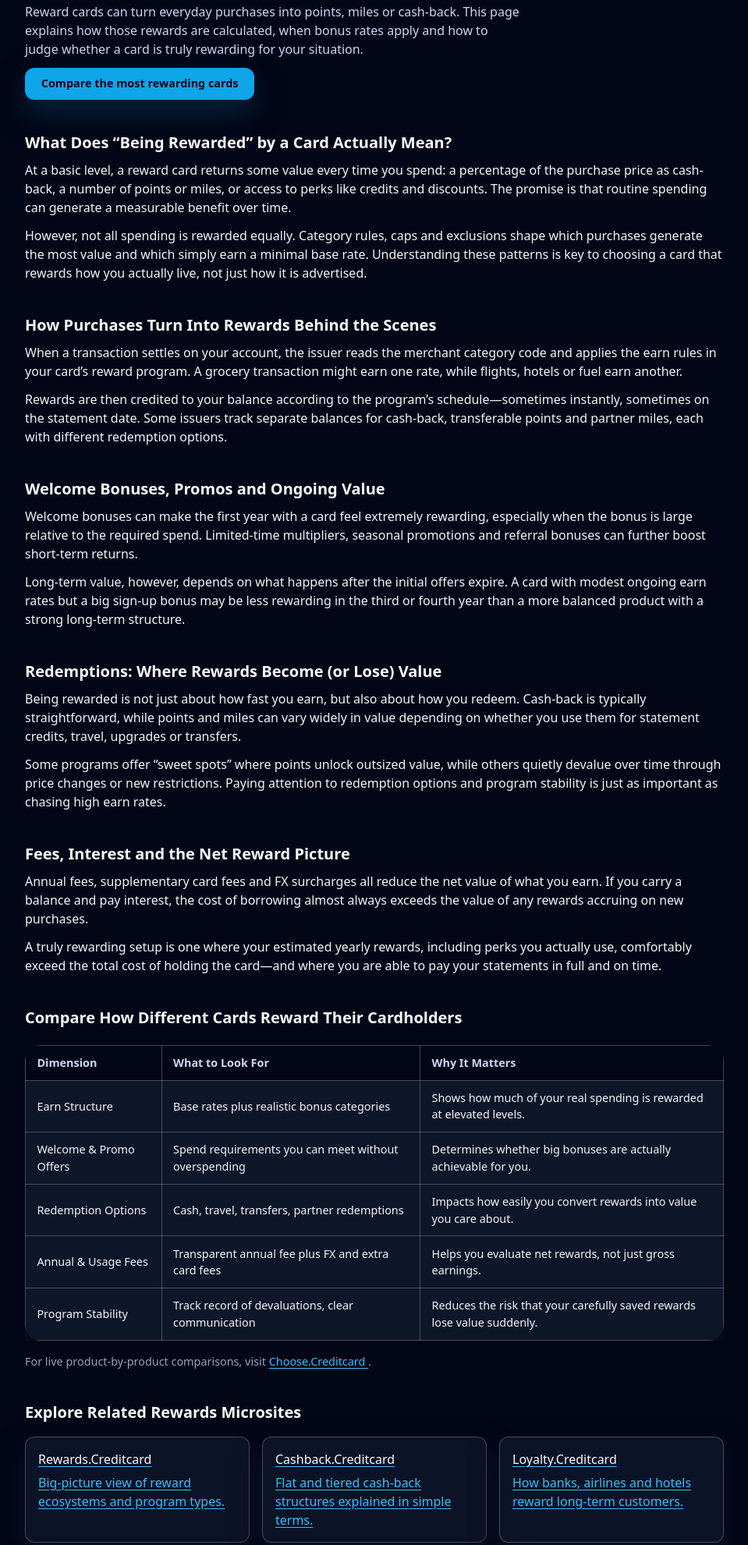
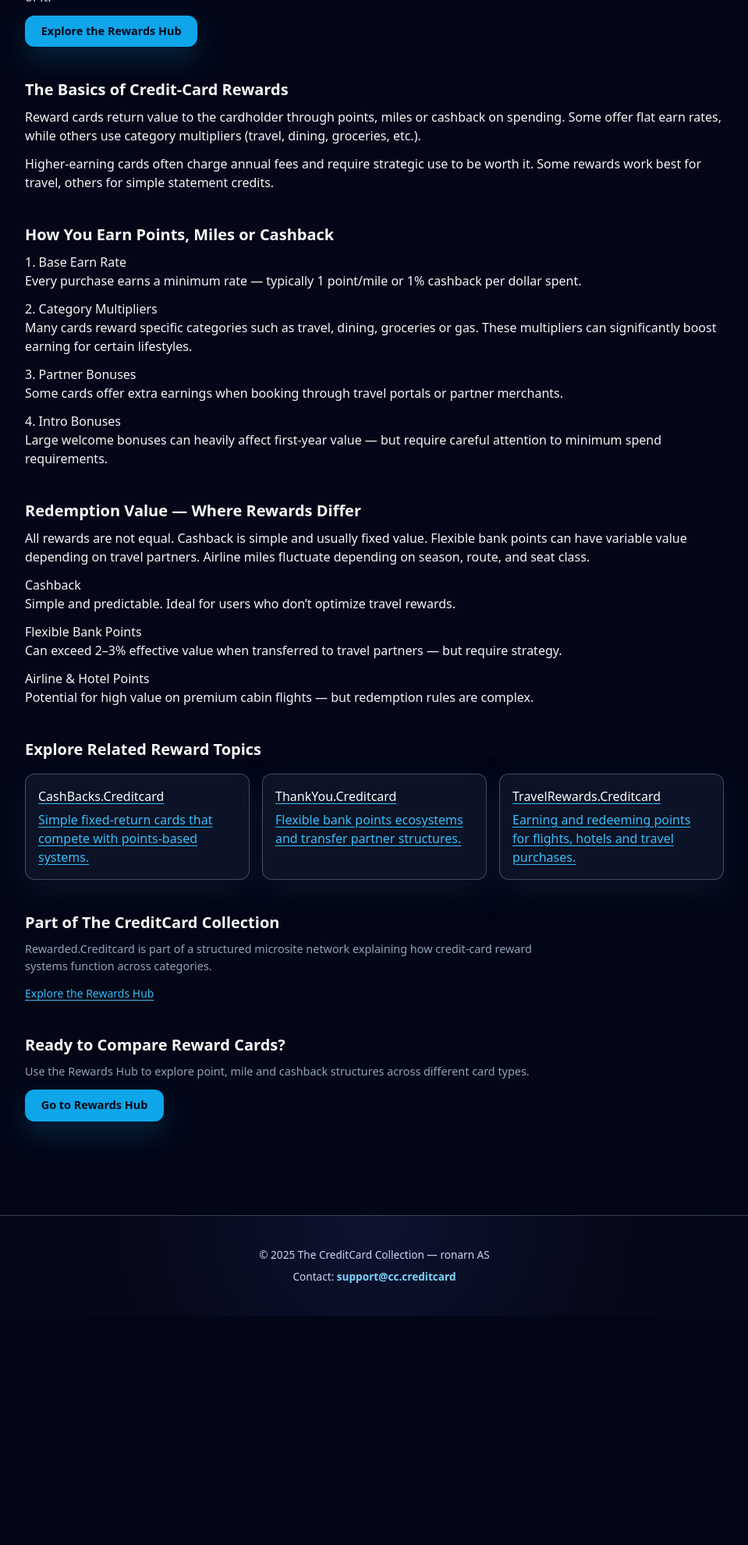
Before and after one commit to ChooseCreditCard/rewarded.creditcard, a plain HTML site: page index.html in a window 1280 px wide. Shown: the part 300-2281 px from the top of the page at 78% size, without its empty margins (160-1119 px from the left). After the commit the page ends 1987 px from the top, so only its background shows below. Drawn offline with nearby package versions, Linux system fonts and the light colour scheme.

Commit message:
Update index.html

```diff
--- a/index.html
+++ b/index.html
@@ -4,22 +4,22 @@
   <meta charset="UTF-8" />
   <meta name="viewport" content="width=device-width, initial-scale=1" />
 
-  <title>Rewarded.Creditcard – How to Get Rewarded for Every Card Purchase</title>
-  <meta name="description" content="Understand how to get rewarded for your credit-card spending: earn structures, bonuses, tiers and how to turn day-to-day purchases into points, miles or cash-back." />
+  <title>Rewarded.Creditcard – How Credit-Card Rewards Really Work</title>
+  <meta name="description" content="Understand how credit-card rewards work: points, miles, cashback, redemption value, reward categories and pitfalls. Educational, neutral overview." />
   <meta name="robots" content="index,follow" />
   <link rel="canonical" href="https://rewarded.creditcard/" />
 
   <!-- Open Graph -->
-  <meta property="og:title" content="Rewarded.Creditcard – Credit-Card Rewards Explained" />
-  <meta property="og:description" content="Learn how cardholders are rewarded: base earn, bonus categories, welcome offers and redemptions that turn spending into real-world value." />
+  <meta property="og:title" content="Rewarded.Creditcard – Points, Miles & Cashback Explained" />
+  <meta property="og:description" content="A clear guide to how credit-card reward systems work: earn rates, category multipliers, real redemption value and common pitfalls." />
   <meta property="og:type" content="website" />
   <meta property="og:url" content="https://rewarded.creditcard/" />
   <meta property="og:image" content="https://choose.creditcard/preview.png?utm_source=rewarded.creditcard&utm_medium=referral&utm_campaign=og_image" />
 
   <!-- Twitter -->
   <meta name="twitter:card" content="summary_large_image" />
-  <meta name="twitter:title" content="Rewarded.Creditcard – Credit-Card Rewards Explained" />
-  <meta name="twitter:description" content="Independent explanation of how credit-card rewards work: how you earn them, how you redeem them and what to check beyond the headline offer." />
+  <meta name="twitter:title" content="Rewarded.Creditcard – Credit Card Rewards Explained" />
+  <meta name="twitter:description" content="Understand points, miles, cashback, redemptions and how value differs across card types." />
   <meta name="twitter:image" content="https://choose.creditcard/preview.png?utm_source=rewarded.creditcard&utm_medium=referral&utm_campaign=twitter_image" />
 
   <!-- GA4 -->
@@ -31,12 +31,13 @@
     gtag('config', 'G-64FE63JQ3H');
   </script>
 
-  <!-- Tailwind for utility classes -->
+  <!-- Tailwind -->
   <script src="https://cdn.tailwindcss.com"></script>
 
-  <!-- Your shared minisite styles -->
+  <!-- Shared minisite styles -->
   <link rel="stylesheet" href="./styles.css" />
 </head>
+
 <body class="bg-slate-950 text-slate-100">
   <header class="site-header">
     <div class="nav-inner max-w-6xl">
@@ -44,18 +45,19 @@
         <div class="cc-logo">CC</div>
         <div class="brand-text">
           <div class="brand-title">Rewarded.Creditcard</div>
-          <div class="brand-subtitle">How Credit-Card Rewards Really Work</div>
+          <div class="brand-subtitle">Points, Miles & Cashback</div>
         </div>
       </div>
-      <nav class="nav-links" aria-label="Page navigation">
+      <nav class="nav-links">
         <a href="#overview">Overview</a>
-        <a href="#mechanics">How It Works</a>
-        <a href="#compare">Compare</a>
+        <a href="#earning">Earning</a>
+        <a href="#redemption">Redemption</a>
       </nav>
     </div>
   </header>
 
   <main class="cc-page">
+
     <!-- Breadcrumb -->
     <div class="cc-breadcrumb">
       <a href="https://choose.creditcard/?utm_source=rewarded.creditcard&utm_medium=referral&utm_campaign=breadcrumb">Home</a>
@@ -66,155 +68,110 @@
     <!-- Hero -->
     <section class="hero">
       <div class="hero-content">
-        <h1>What It Really Means to Be Rewarded for Your Card Spending</h1>
+        <h1>How Credit-Card Rewards Really Work</h1>
         <p class="hero-lead">
-          Reward cards can turn everyday purchases into points, miles or cash-back. This page explains how those rewards are calculated, when bonus rates apply and how to judge whether a card is truly rewarding for your situation.
+          Reward cards convert everyday spending into points, miles or cashback. But earn rates, multipliers and redemption rules vary massively — here’s how to make sense of it.
         </p>
-        <a class="cta" href="https://choose.creditcard/?utm_source=rewarded.creditcard&utm_medium=referral&utm_campaign=hero_cta">
-          Compare the most rewarding cards
+        <a class="cta" href="https://choose.creditcard/rewards/?utm_source=rewarded.creditcard&utm_medium=referral&utm_campaign=hero_cta">
+          Explore the Rewards Hub
         </a>
       </div>
     </section>
 
-    <!-- Content sections -->
+    <!-- Overview -->
     <section id="overview" class="section">
-      <h2>What Does “Being Rewarded” by a Card Actually Mean?</h2>
-      <p>At a basic level, a reward card returns some value every time you spend: a percentage of the purchase price as cash-back, a number of points or miles, or access to perks like credits and discounts. The promise is that routine spending can generate a measurable benefit over time.</p>
-      <p>However, not all spending is rewarded equally. Category rules, caps and exclusions shape which purchases generate the most value and which simply earn a minimal base rate. Understanding these patterns is key to choosing a card that rewards how you actually live, not just how it is advertised.</p>
+      <h2>The Basics of Credit-Card Rewards</h2>
+      <p>
+        Reward cards return value to the cardholder through points, miles or cashback on spending. Some offer flat earn rates, while others use category multipliers (travel, dining, groceries, etc.).
+      </p>
+      <p>
+        Higher-earning cards often charge annual fees and require strategic use to be worth it. Some rewards work best for travel, others for simple statement credits.
+      </p>
     </section>
 
-    <section id="mechanics" class="section">
-      <h2>How Purchases Turn Into Rewards Behind the Scenes</h2>
-      <p>When a transaction settles on your account, the issuer reads the merchant category code and applies the earn rules in your card’s reward program. A grocery transaction might earn one rate, while flights, hotels or fuel earn another.</p>
-      <p>Rewards are then credited to your balance according to the program’s schedule—sometimes instantly, sometimes on the statement date. Some issuers track separate balances for cash-back, transferable points and partner miles, each with different redemption options.</p>
+    <!-- Earning -->
+    <section id="earning" class="section">
+      <h2>How You Earn Points, Miles or Cashback</h2>
+
+      <h3>1. Base Earn Rate</h3>
+      <p>Every purchase earns a minimum rate — typically 1 point/mile or 1% cashback per dollar spent.</p>
+
+      <h3>2. Category Multipliers</h3>
+      <p>Many cards reward specific categories such as travel, dining, groceries or gas. These multipliers can significantly boost earning for certain lifestyles.</p>
+
+      <h3>3. Partner Bonuses</h3>
+      <p>Some cards offer extra earnings when booking through travel portals or partner merchants.</p>
+
+      <h3>4. Intro Bonuses</h3>
+      <p>Large welcome bonuses can heavily affect first-year value — but require careful attention to minimum spend requirements.</p>
     </section>
 
-    <section class="section">
-      <h2>Welcome Bonuses, Promos and Ongoing Value</h2>
-      <p>Welcome bonuses can make the first year with a card feel extremely rewarding, especially when the bonus is large relative to the required spend. Limited-time multipliers, seasonal promotions and referral bonuses can further boost short-term returns.</p>
-      <p>Long-term value, however, depends on what happens after the initial offers expire. A card with modest ongoing earn rates but a big sign-up bonus may be less rewarding in the third or fourth year than a more balanced product with a strong long-term structure.</p>
-    </section>
+    <!-- Redemption -->
+    <section id="redemption" class="section">
+      <h2>Redemption Value — Where Rewards Differ</h2>
+      <p>
+        All rewards are not equal. Cashback is simple and usually fixed value. Flexible bank points can have variable value depending on travel partners. Airline miles fluctuate depending on season, route, and seat class.
+      </p>
 
-    <section class="section">
-      <h2>Redemptions: Where Rewards Become (or Lose) Value</h2>
-      <p>Being rewarded is not just about how fast you earn, but also about how you redeem. Cash-back is typically straightforward, while points and miles can vary widely in value depending on whether you use them for statement credits, travel, upgrades or transfers.</p>
-      <p>Some programs offer “sweet spots” where points unlock outsized value, while others quietly devalue over time through price changes or new restrictions. Paying attention to redemption options and program stability is just as important as chasing high earn rates.</p>
-    </section>
+      <h3>Cashback</h3>
+      <p>Simple and predictable. Ideal for users who don’t optimize travel rewards.</p>
 
-    <section class="section">
-      <h2>Fees, Interest and the Net Reward Picture</h2>
-      <p>Annual fees, supplementary card fees and FX surcharges all reduce the net value of what you earn. If you carry a balance and pay interest, the cost of borrowing almost always exceeds the value of any rewards accruing on new purchases.</p>
-      <p>A truly rewarding setup is one where your estimated yearly rewards, including perks you actually use, comfortably exceed the total cost of holding the card—and where you are able to pay your statements in full and on time.</p>
-    </section>
+      <h3>Flexible Bank Points</h3>
+      <p>Can exceed 2–3% effective value when transferred to travel partners — but require strategy.</p>
 
-    <!-- Comparison block -->
-    <section id="compare" class="section">
-      <h2>Compare How Different Cards Reward Their Cardholders</h2>
-      <div class="table-wrap">
-        <table class="table">
-          <thead>
-            <tr>
-              <th>Dimension</th>
-              <th>What to Look For</th>
-              <th>Why It Matters</th>
-            </tr>
-          </thead>
-          <tbody>
-            <tr>
-              <td>Earn Structure</td>
-              <td>Base rates plus realistic bonus categories</td>
-              <td>Shows how much of your real spending is rewarded at elevated levels.</td>
-            </tr>
-            <tr>
-              <td>Welcome &amp; Promo Offers</td>
-              <td>Spend requirements you can meet without overspending</td>
-              <td>Determines whether big bonuses are actually achievable for you.</td>
-            </tr>
-            <tr>
-              <td>Redemption Options</td>
-              <td>Cash, travel, transfers, partner redemptions</td>
-              <td>Impacts how easily you convert rewards into value you care about.</td>
-            </tr>
-            <tr>
-              <td>Annual &amp; Usage Fees</td>
-              <td>Transparent annual fee plus FX and extra card fees</td>
-              <td>Helps you evaluate net rewards, not just gross earnings.</td>
-            </tr>
-            <tr>
-              <td>Program Stability</td>
-              <td>Track record of devaluations, clear communication</td>
-              <td>Reduces the risk that your carefully saved rewards lose value suddenly.</td>
-            </tr>
-          </tbody>
-        </table>
-      </div>
-      <p class="small">
-        For live product-by-product comparisons, visit
-        <a href="https://choose.creditcard/?utm_source=rewarded.creditcard&utm_medium=referral&utm_campaign=comparison_section">
-          Choose.Creditcard
-        </a>.
-      </p>
+      <h3>Airline & Hotel Points</h3>
+      <p>Potential for high value on premium cabin flights — but redemption rules are complex.</p>
     </section>
 
     <!-- Cluster links -->
     <section class="section">
-      <h2>Explore Related Rewards Microsites</h2>
+      <h2>Explore Related Reward Topics</h2>
       <div class="cluster-grid">
-        <a class="cluster-card" href="https://rewards.creditcard/?utm_source=rewarded.creditcard&utm_medium=referral&utm_campaign=cluster_rewards">
-          <h3>Rewards.Creditcard</h3>
-          <p>Big-picture view of reward ecosystems and program types.</p>
+
+        <a class="cluster-card" href="https://cashbacks.creditcard/?utm_source=rewarded.creditcard&utm_medium=referral&utm_campaign=cluster_cashbacks">
+          <h3>CashBacks.Creditcard</h3>
+          <p>Simple fixed-return cards that compete with points-based systems.</p>
         </a>
-        <a class="cluster-card" href="https://cashback.creditcard/?utm_source=rewarded.creditcard&utm_medium=referral&utm_campaign=cluster_cashback">
-          <h3>Cashback.Creditcard</h3>
-          <p>Flat and tiered cash-back structures explained in simple terms.</p>
+
+        <a class="cluster-card" href="https://thankyou.creditcard/?utm_source=rewarded.creditcard&utm_medium=referral&utm_campaign=cluster_thankyou">
+          <h3>ThankYou.Creditcard</h3>
+          <p>Flexible bank points ecosystems and transfer partner structures.</p>
         </a>
-        <a class="cluster-card" href="https://loyalty.creditcard/?utm_source=rewarded.creditcard&utm_medium=referral&utm_campaign=cluster_loyalty">
-          <h3>Loyalty.Creditcard</h3>
-          <p>How banks, airlines and hotels reward long-term customers.</p>
-        </a>
+
         <a class="cluster-card" href="https://travelrewards.creditcard/?utm_source=rewarded.creditcard&utm_medium=referral&utm_campaign=cluster_travelrewards">
           <h3>TravelRewards.Creditcard</h3>
-          <p>Travel-focused cards that reward flights, hotels and vacations.</p>
+          <p>Earning and redeeming points for flights, hotels and travel purchases.</p>
         </a>
-        <a class="cluster-card" href="https://points.creditcard/?utm_source=rewarded.creditcard&utm_medium=referral&utm_campaign=cluster_points">
-          <h3>Points.Creditcard</h3>
-          <p>Understanding point values, transfers and premium redemptions.</p>
+
+      </div>
+    </section>
+
+    <!-- Hub snippet -->
+    <section class="section">
+      <h2>Part of The CreditCard Collection</h2>
+      <p class="small">
+        Rewarded.Creditcard is part of a structured microsite network explaining how credit-card reward systems function across categories.
+      </p>
+
+      <div class="hub-link">
+        <a href="https://choose.creditcard/rewards/?utm_source=rewarded.creditcard&utm_medium=referral&utm_campaign=minisite_to_hub"
+           class="text-sm text-slate-600 hover:text-slate-900">
+          Explore the Rewards Hub
         </a>
       </div>
     </section>
 
-    <!-- Collection section -->
+    <!-- CTA -->
     <section class="section">
-      <h2>Part of The CreditCard Collection</h2>
+      <h2>Ready to Compare Reward Cards?</h2>
       <p class="small">
-        Rewarded.Creditcard is one spoke in <strong>The CreditCard Collection</strong> — a network of focused microsites operated by ronarn AS. Each site explains a single aspect of credit-card usage and then connects you to independent comparison tools.
+        Use the Rewards Hub to explore point, mile and cashback structures across different card types.
       </p>
-      <p class="small">
-        We do not issue cards, sell points or rank products for sponsors. Content is based on publicly available documentation and is meant to help you ask more precise questions before you apply for or change a card.
-      </p>
-      <p class="small">
-        Nothing here is financial, legal or tax advice. Reward programs and terms change over time, so always confirm details on the issuer’s official site before making decisions about applications or spending.
-      </p>
-
-      <!-- REQUIRED HUB SNIPPET: Rewards hub -->
-      <div class="hub-link">
-        <a href="https://choose.creditcard/rewards/?utm_source=rewarded.creditcard&utm_medium=referral&utm_campaign=minisite_to_hub"
-           class="text-sm text-slate-600 hover:text-slate-900">
-          Learn more at the Rewards hub
-        </a>
-      </div>
+      <a class="cta" href="https://choose.creditcard/rewards/?utm_source=rewarded.creditcard&utm_medium=referral&utm_campaign=bottom_cta">
+        Go to Rewards Hub
+      </a>
     </section>
 
-    <!-- Bottom CTA -->
-    <section class="section">
-      <h2>Ready to Find a Truly Rewarding Card?</h2>
-      <p class="small">
-        Use Rewarded.Creditcard to understand how reward systems work, then visit the main comparison hub to identify cards whose earn rates, bonuses and fees line up with your real spending habits.
-      </p>
-      <a class="cta" href="https://choose.creditcard/?utm_source=rewarded.creditcard&utm_medium=referral&utm_campaign=bottom_cta">
-        Go to Choose.Creditcard
-      </a>
-    </section>
   </main>
 
   <footer class="mini-footer">
```
